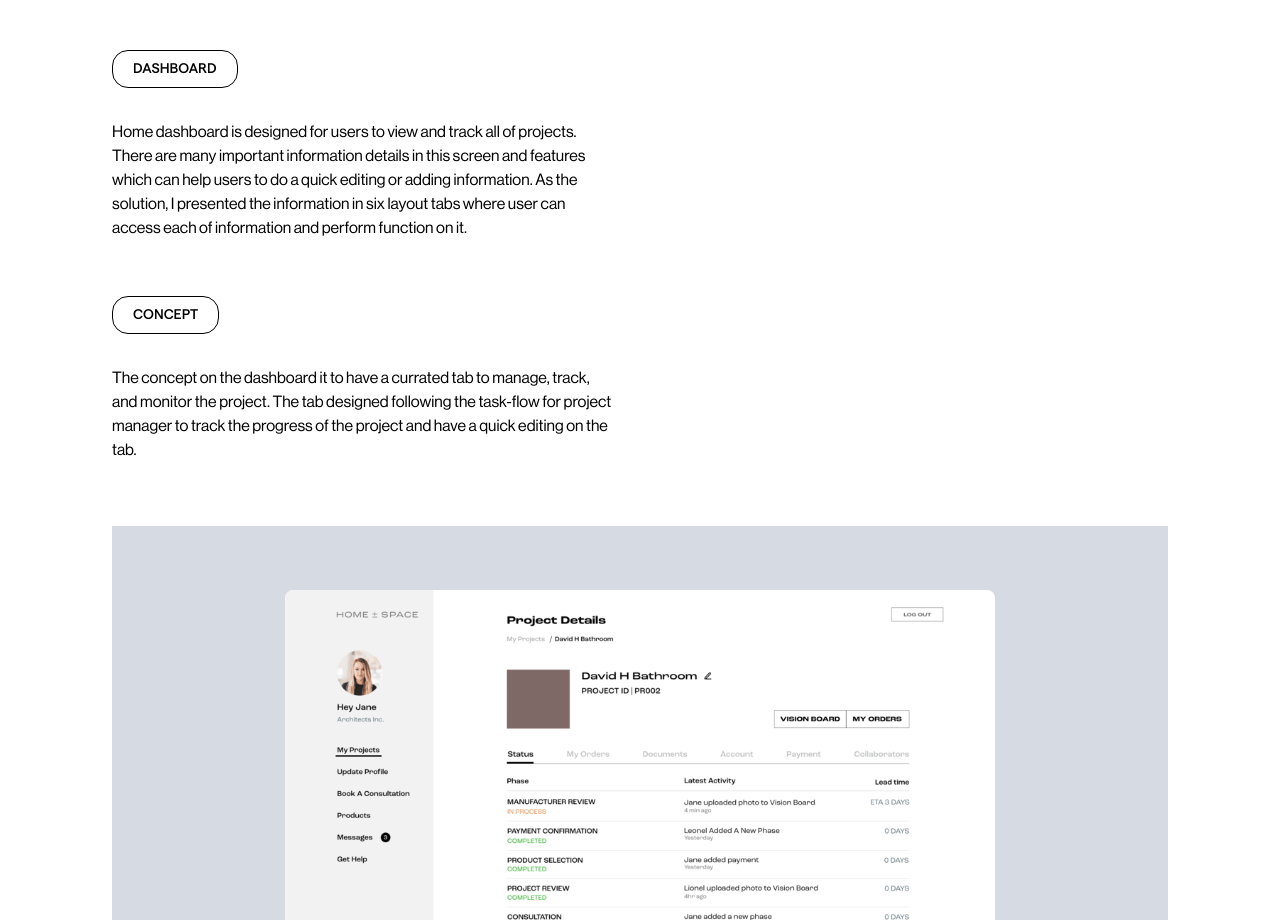
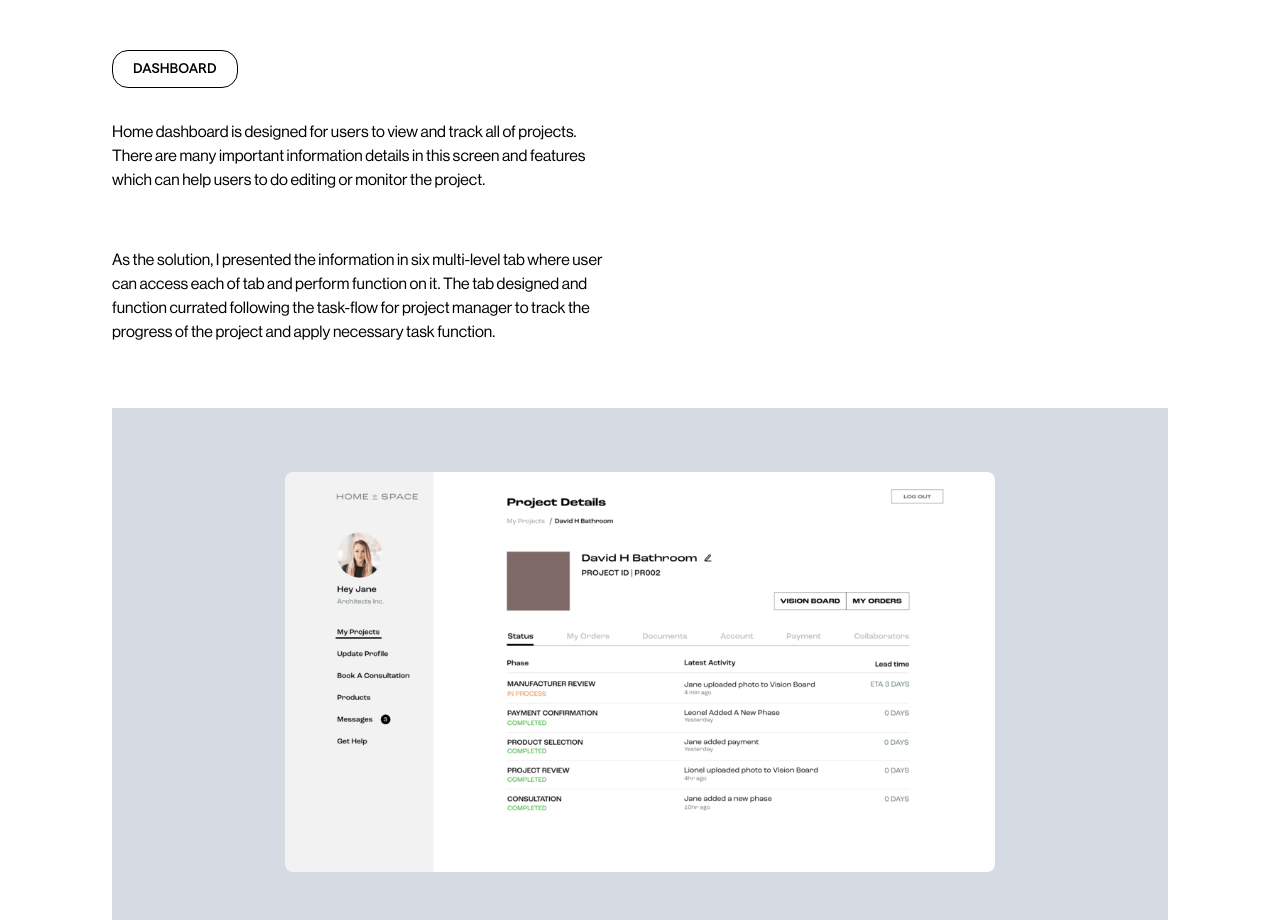
Before and after one commit to mafazaapri/mafazaapri.github.io, a React (Vite) app: page /#/work/home-space in a window 1280 px wide. Shown: the part 6900-7820 px from the top of the page. Built offline with nearby package versions, Linux system fonts and the light colour scheme.

Commit message:
Update WorkHomeSpace.jsx
Change description on dashboard

```diff
--- a/src/pages/WorkHomeSpace.jsx
+++ b/src/pages/WorkHomeSpace.jsx
@@ -257,21 +257,18 @@ export default function WorkHomeSpace() {
               <p className="max-w-[31.25rem]">
                 Home dashboard is designed for users to view and track all of
                 projects. There are many important information details in this
-                screen and features which can help users to do a quick editing
-                or adding information. As the solution, I presented the
-                information in six layout tabs where user can access each of
-                information and perform function on it.
+                screen and features which can help users to do editing
+                or monitor the project.
               </p>
             </div>
           </div>
           <div className="grid grid-cols-1 lg:grid-cols-2 mb-16">
             <div>
-              <HeaderTitle>Concept</HeaderTitle>
               <p className="max-w-[31.25rem]">
-                The concept on the dashboard it to have a currated tab to
-                manage, track, and monitor the project. The tab designed
+                As the solution, I presented the information in six multi-level tab where
+                user can access each of tab and perform function on it. The tab designed and function currated
                 following the task-flow for project manager to track the
-                progress of the project and have a quick editing on the tab.
+                progress of the project and apply necessary task function.
               </p>
             </div>
           </div>
```
